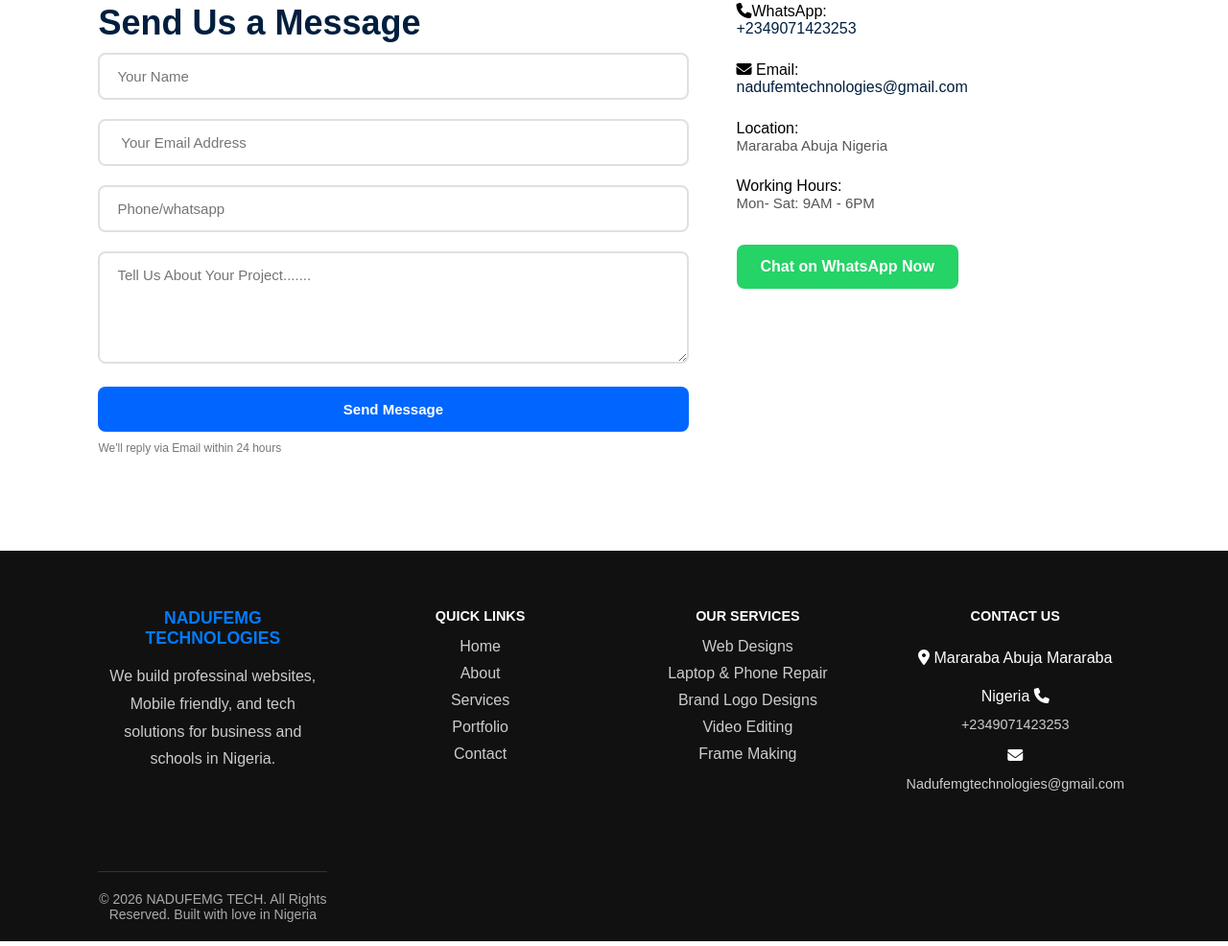
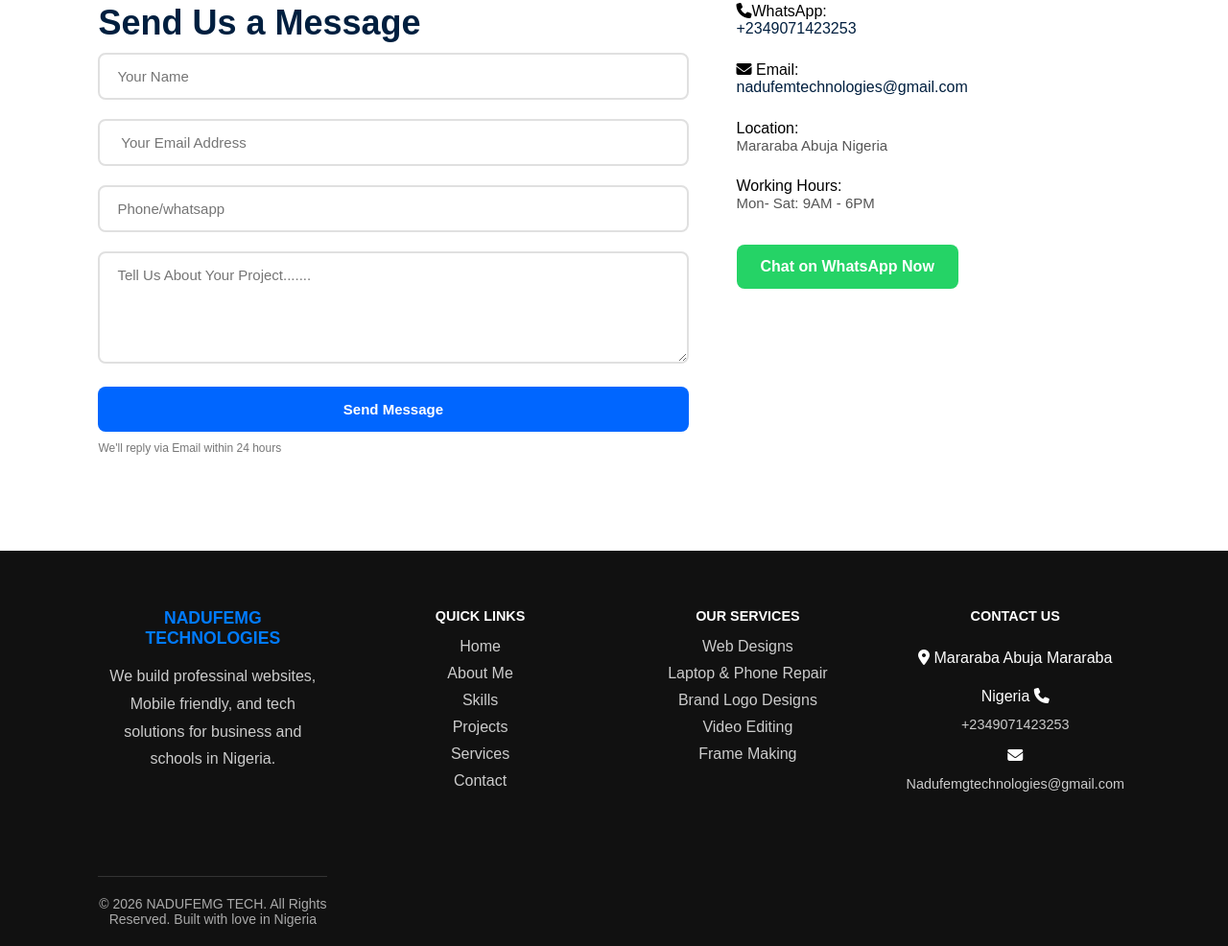
Before and after one commit to David-code-bit/Nadufem-Technologies-, a plain HTML site: page index.html in a window 1280 px wide. Shown: the part 4652-5638 px from the top of the page at 96% size. Drawn offline with Linux system fonts and the light colour scheme.

Commit message:
Update index.html

```diff
--- a/index.html
+++ b/index.html
@@ -501,9 +501,10 @@
             <div class="footer-col">
                 <h4>QUICK LINKS</h4>
                 <li><a href="#home">Home</a></li>
-                <li><a href="#about">About</a></li>
+                <li><a href="#about">About Me</a></li>
+                <li><a href="#skills">Skills</a></li>
+                <li><a href="#portfolio">Projects</a></li>
                 <li><a href="#services">Services</a></li>
-                <li><a href="#portfolio">Portfolio</a></li>
                 <li><a href="#contact">Contact</a></li>
             </div>
 
```
